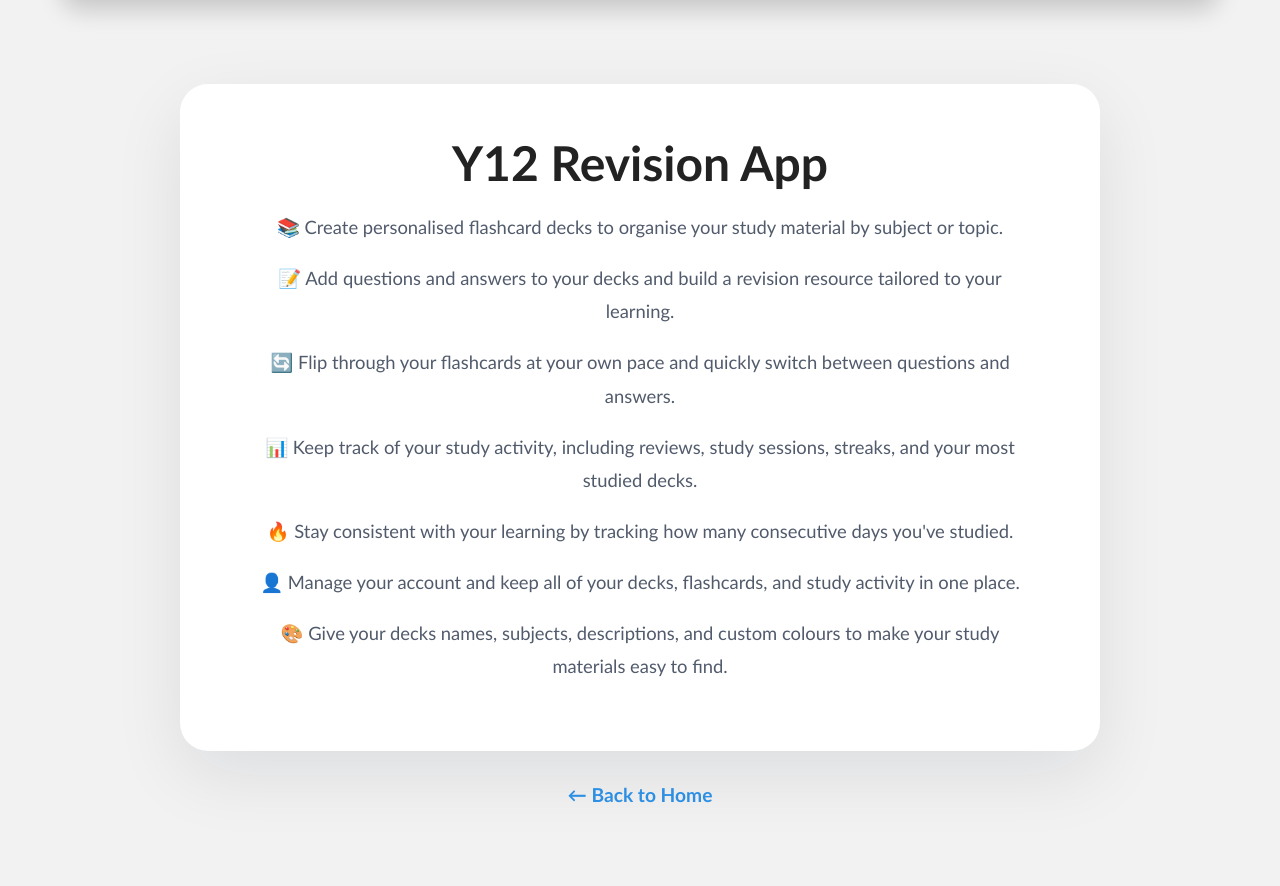
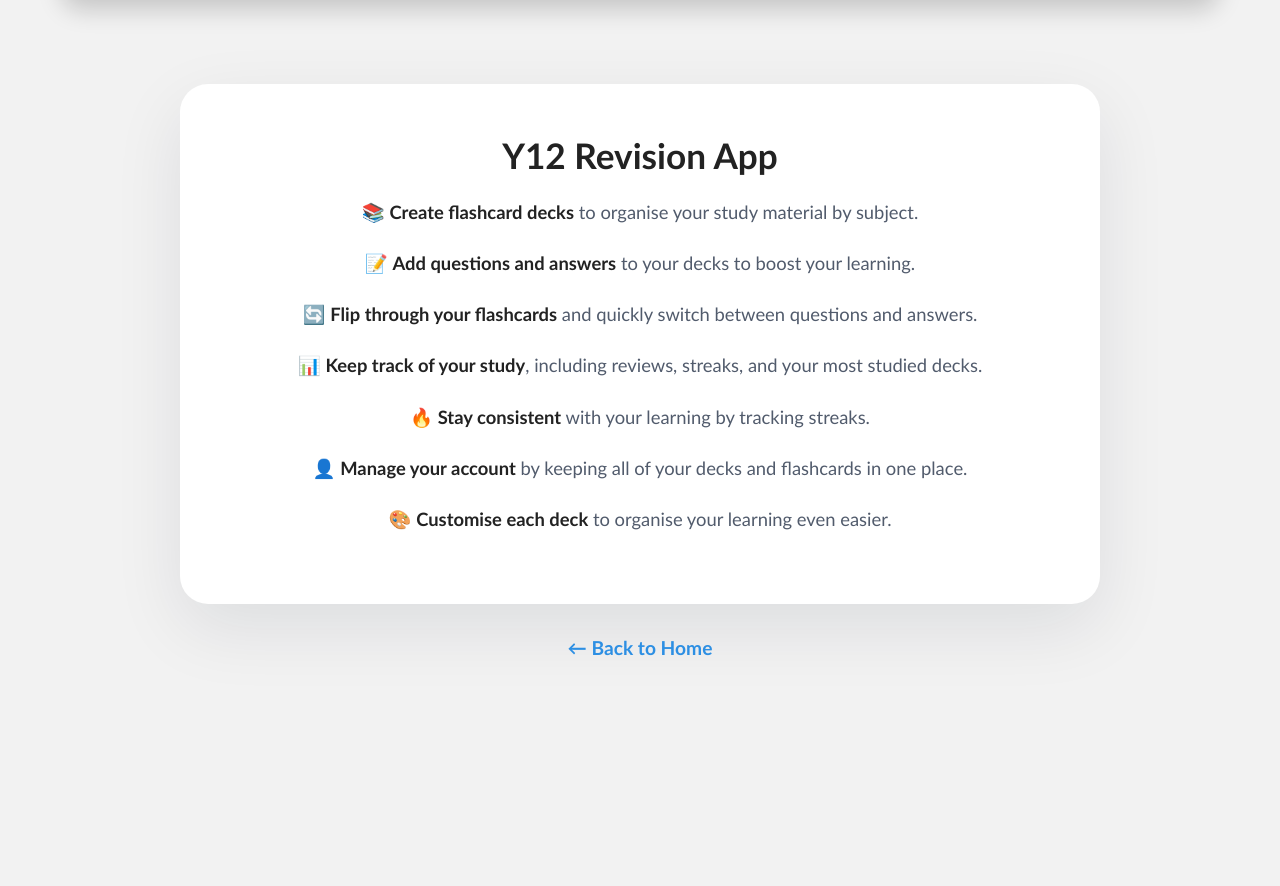
Before and after one commit to TheSriramM/Y12-revision-app, a Flask app: page /features in a window 1280 px wide. Shown: the part 199-1085 px from the top of the page. After the commit the page ends 855 px from the top, so only its background shows below. Run offline with Flask 3, Linux system fonts and the light colour scheme.

Commit message:
changed the text and styling of the features page

```diff
--- a/static/style.css
+++ b/static/style.css
@@ -307,7 +307,7 @@ main, .content {
 
 .features-card h1 {
     margin: 0 0 20px;
-    font-size: 3rem;
+    font-size: 2.2rem;
     color: #222;
 }
 
@@ -380,3 +380,7 @@ main, .content {
 .required-star {
     color: red;
 }
+
+b {
+    color: #222;
+}
--- a/templates/features.html
+++ b/templates/features.html
@@ -7,19 +7,19 @@
     <main class="features-page">
         <section class="features-card">
             <h1>Y12 Revision App</h1>
-            <p>📚 Create personalised flashcard decks to organise your study material by subject or topic.</p>
+            <p>📚 <b>Create flashcard decks</b> to organise your study material by subject.</p>
 
-            <p>📝 Add questions and answers to your decks and build a revision resource tailored to your learning.</p>
+            <p>📝 <b>Add questions and answers</b> to your decks to boost your learning.</p>
 
-            <p>🔄 Flip through your flashcards at your own pace and quickly switch between questions and answers.</p>
+            <p>🔄 <b>Flip through your flashcards</b> and quickly switch between questions and answers.</p>
 
-            <p>📊 Keep track of your study activity, including reviews, study sessions, streaks, and your most studied decks.</p>
+            <p>📊 <b>Keep track of your study</b>, including reviews, streaks, and your most studied decks.</p>
 
-            <p>🔥 Stay consistent with your learning by tracking how many consecutive days you've studied.</p>
+            <p>🔥 <b>Stay consistent</b> with your learning by tracking streaks.</p>
 
-            <p>👤 Manage your account and keep all of your decks, flashcards, and study activity in one place.</p>
+            <p>👤 <b>Manage your account</b> by keeping all of your decks and flashcards in one place.</p>
 
-            <p>🎨 Give your decks names, subjects, descriptions, and custom colours to make your study materials easy to find.</p>
+            <p>🎨 <b>Customise each deck</b> to organise your learning even easier.</p>
         </section>
         <div class="home-bottom">
             <a href="{{ url_for('home') }}" class="link-secondary">← Back to Home</a>
```
